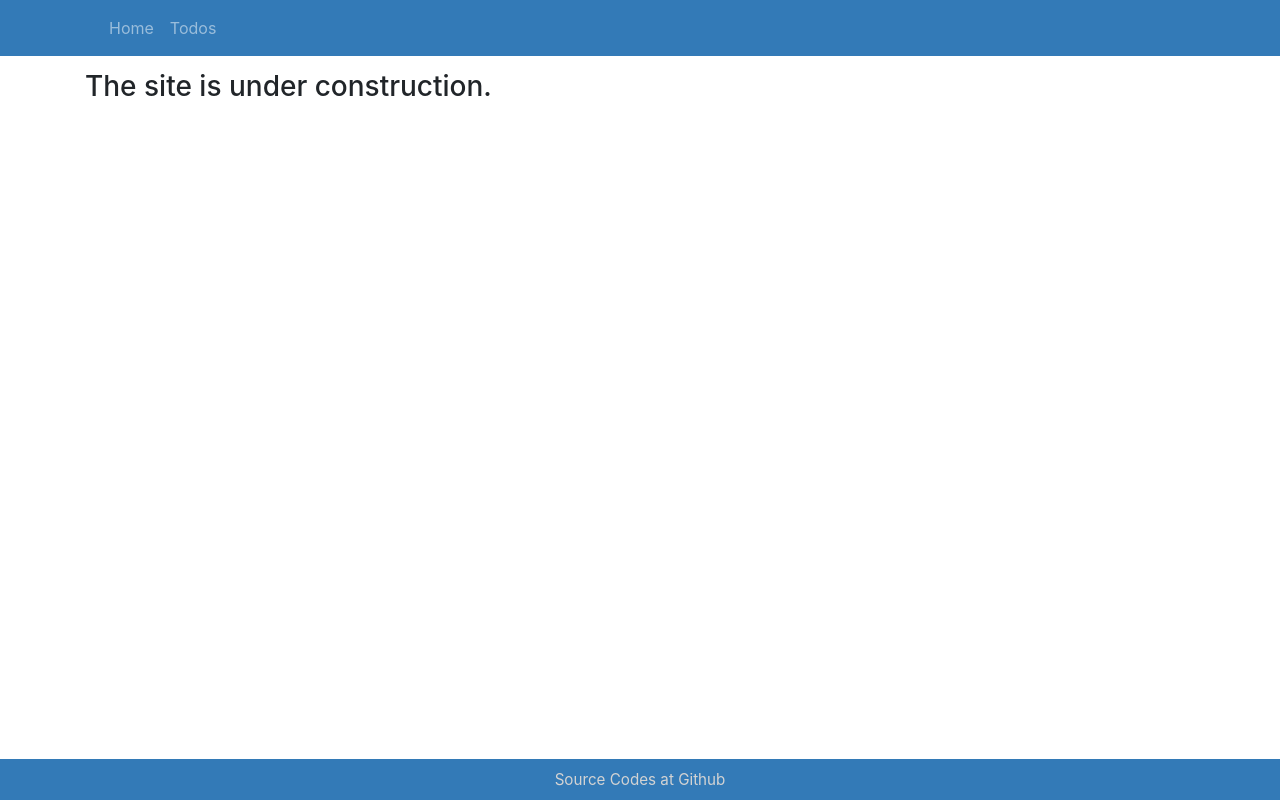
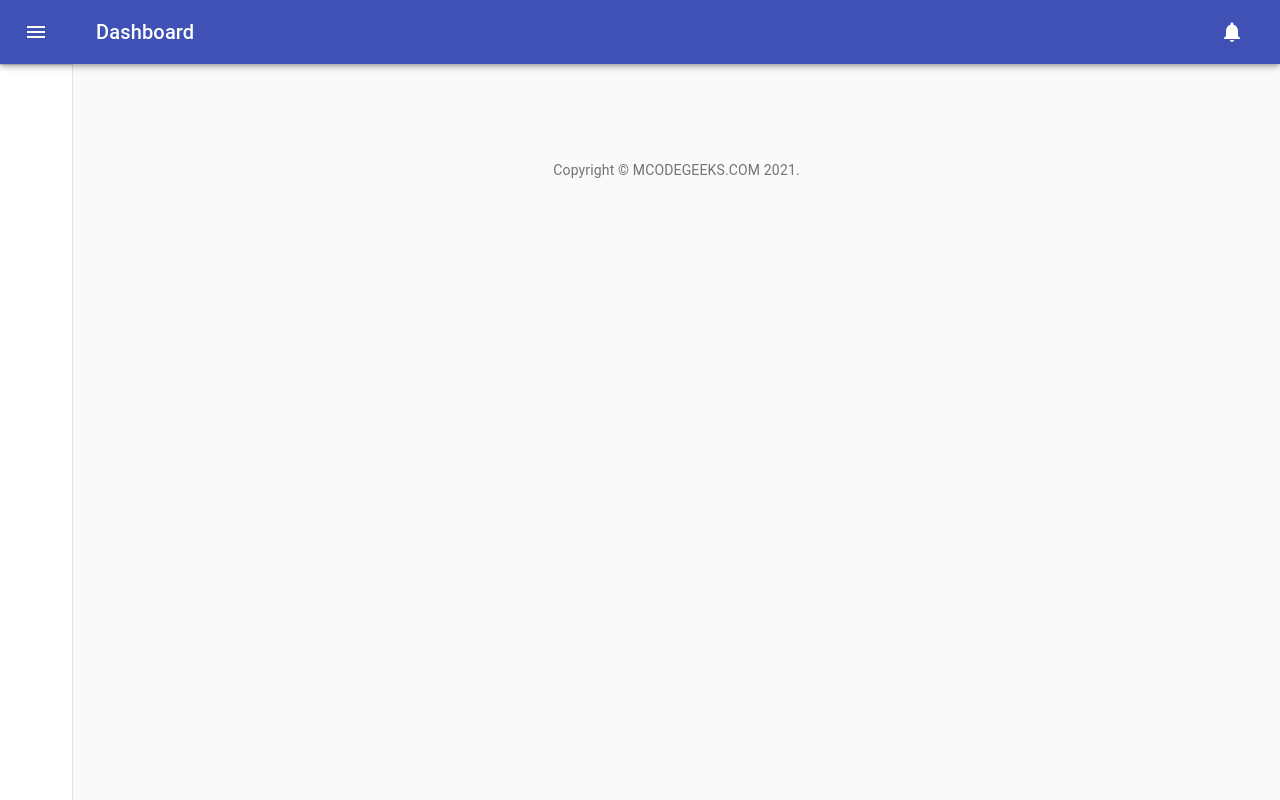
Before and after one commit to BrycenG007/React-Django-Docker, a React (Create React App) app in the folder frontend/: page / in a window 1280 px wide. Built offline with nearby package versions, Linux system fonts and the light colour scheme.

Commit message:
Replace bootstrap with material ui

```diff
--- a/frontend/src/components/App.css
+++ b/frontend/src/App.css
@@ -1,6 +1,7 @@
-
+/*
 .App {
   flex: 1 0 auto;
   padding-top: 70px;
   padding-bottom: 12px;
 }
+*/
--- /dev/null
+++ b/frontend/src/App.js
@@ -0,0 +1,238 @@
+import clsx from 'clsx';
+import React, { Component } from 'react';
+import { BrowserRouter as Router, Route, Switch } from 'react-router-dom';
+import { withStyles } from '@material-ui/core/styles';
+import {
+  CssBaseline,
+  AppBar,
+  Toolbar,
+  IconButton,
+  Typography,
+  Badge,
+  Drawer,
+  Divider,
+  Container,
+  Grid,
+  Box,
+  Link,
+} from '@material-ui/core';
+import MenuIcon from '@material-ui/icons/Menu';
+import NotificationsIcon from '@material-ui/icons/Notifications';
+import ChevronLeftIcon from '@material-ui/icons/ChevronLeft';
+
+const drawerWidth = 240;
+
+const useStyles = (theme) => ({
+  root: {
+    display: 'flex',
+  },
+  appBar: {
+    zIndex: theme.zIndex.drawer + 1,
+    transition: theme.transitions.create(['width', 'margin'], {
+      easing: theme.transitions.easing.sharp,
+      duration: theme.transitions.duration.leavingScreen,
+    }),
+  },
+  appBarShift: {
+    marginLeft: drawerWidth,
+    width: `calc(100% - ${drawerWidth}px)`,
+    transition: theme.transitions.create(['width', 'margin'], {
+      easing: theme.transitions.easing.sharp,
+      duration: theme.transitions.duration.enteringScreen,
+    }),
+  },
+  appBarSpacer: theme.mixins.toolbar,
+  menuButton: {
+    marginRight: 36,
+  },
+  hide: {
+    display: 'none',
+  },
+  drawer: {
+    width: drawerWidth,
+    flexShrink: 0,
+    whiteSpace: 'nowrap',
+  },
+  drawerOpen: {
+    width: drawerWidth,
+    transition: theme.transitions.create('width', {
+      easing: theme.transitions.easing.sharp,
+      duration: theme.transitions.duration.enteringScreen,
+    }),
+  },
+  drawerClose: {
+    transition: theme.transitions.create('width', {
+      easing: theme.transitions.easing.sharp,
+      duration: theme.transitions.duration.leavingScreen,
+    }),
+    overflowX: 'hidden',
+    width: theme.spacing(7) + 1,
+    [theme.breakpoints.up('sm')]: {
+      width: theme.spacing(9) + 1,
+    },
+  },
+  toolbar: {
+    display: 'flex',
+    alignItems: 'center',
+    justifyContent: 'flex-end',
+    padding: theme.spacing(0, 1),
+    // necessary for content to be below app bar
+    ...theme.mixins.toolbar,
+  },
+  title: {
+    flexGrow: 1,
+  },
+  content: {
+    flexGrow: 1,
+    height: '100vh',
+    overflow: 'auto',
+  },
+  container: {
+    paddingTop: theme.spacing(4),
+    paddingBottom: theme.spacing(4),
+  },
+});
+
+function Copyright() {
+  return (
+    <Typography
+      variant="body2"
+      color="textSecondary"
+      align="center"
+    >
+      {'Copyright © '}
+      <Link
+        color="inherit"
+        href="http://mcodegeeks.com/"
+      >
+        MCODEGEEKS.COM
+      </Link>{' '}
+      {new Date().getFullYear()}
+      {'.'}
+    </Typography>
+  );
+}
+
+class App extends Component {
+  state = {
+    open: false,
+    numNotification: 0,
+    title: 'Dashboard',
+  };
+
+  handleDrawerOpen = () => {
+    this.setState({ open: true });
+  };
+
+  handleDrawerClose = () => {
+    this.setState({ open: false });
+  };
+
+  render() {
+    const { classes } = this.props;
+    const { open, numNotification, title } = this.state;
+
+    return (
+      <div
+        className={classes.root}
+      >
+        <CssBaseline />
+        <AppBar
+          position="absolute"
+          className={clsx(classes.appBar, {
+            [classes.appBarShift]: open
+          })}
+        >
+          <Toolbar>
+            <IconButton
+              edge="start"
+              color="inherit"
+              aria-label="open drawer"
+              onClick={this.handleDrawerOpen}
+              className={clsx(classes.menuButton, {
+                [classes.hide]: open
+              })}
+            >
+              <MenuIcon />
+            </IconButton>
+            <Typography
+              variant="h6"
+              color="inherit"
+              noWrap
+              className={classes.title}
+            >
+              {title}
+            </Typography>
+            <IconButton
+              color="inherit"
+            >
+              <Badge
+                badgeContent={numNotification}
+                color="secondary"
+              >
+                <NotificationsIcon />
+              </Badge>
+            </IconButton>
+          </Toolbar>
+        </AppBar>
+        <Drawer
+          variant="permanent"
+          className={clsx(classes.drawer, {
+            [classes.drawerOpen]: open,
+            [classes.drawerClose]: !open,
+          })}
+          classes={{
+            paper: clsx({
+              [classes.drawerOpen]: open,
+              [classes.drawerClose]: !open,
+            }),
+          }}
+        >
+          <div
+            className={classes.toolbar}
+          >
+            <IconButton
+              onClick={this.handleDrawerClose}
+            >
+              <ChevronLeftIcon />
+            </IconButton>
+          </div>
+          <Divider />
+        </Drawer>
+        <main
+          className={classes.content}
+        >
+          <div
+            className={classes.appBarSpacer}
+          />
+          <Container
+            maxWidth="lg"
+            className={classes.container}
+          >
+            <Grid container spacing={3}>
+
+            </Grid>
+          </Container>
+          <Box pt={4}>
+            <Copyright />
+          </Box>
+        </main>
+      </div>
+    );
+  }
+}
+
+export default withStyles(useStyles)(App);
+
+/*
+import NotFoundPage from './NotFoundPage';
+import HomePage from './HomePage';
+import TodoPage from './todo/TodoPage';
+*/
+/*
+  <Switch>
+    <Route path="/" component={HomePage} exact />
+    <Route path="/todos" component={TodoPage} />
+    <Route component={NotFoundPage} />
+  </Switch>
+ */
--- a/frontend/src/components/App.js
+++ /dev/null
@@ -1,25 +0,0 @@
-import React, { Component } from 'react';
-import { BrowserRouter as Router, Route, Switch } from 'react-router-dom';
-import './App.css';
-
-import NotFoundPage from './NotFoundPage';
-import HomePage from './HomePage';
-import TodoPage from './todo/TodoPage';
-
-class App extends Component {
-  render() {
-    return (
-      <div className="App">
-        <main>
-          <Switch>
-            <Route path="/" component={HomePage} exact />
-            <Route path="/todos" component={TodoPage} />
-            <Route component={NotFoundPage} />
-          </Switch>
-        </main>
-      </div>
-    );
-  }
-}
-
-export default App;
--- a/frontend/src/index.css
+++ b/frontend/src/index.css
@@ -1,3 +1,4 @@
+/*
 html,
 body {
   height: 100%;
@@ -44,3 +45,4 @@ footer a:hover {
   background-color: #377bb5 !important;
   border: inherit;
 }
+*/
--- a/frontend/src/index.js
+++ b/frontend/src/index.js
@@ -3,15 +3,25 @@ import ReactDOM from 'react-dom';
 import { BrowserRouter as Router } from 'react-router-dom';
 import { Provider } from 'react-redux';
 import { configureStore } from './redux/store';
-import 'bootstrap/dist/css/bootstrap.css';
+import App from './App';
 import './index.css';
-import App from './components/App';
+
+
+
+/*
+
 import NavBar from './components/NavBar';
 import Footer from './components/Footer';
 import 'bootstrap/dist/js/bootstrap.js';
-
+*/
 ReactDOM.render(
   <React.StrictMode>
+    <App />
+  </React.StrictMode>,
+  document.getElementById('root')
+);
+
+/*
     <Router>
       <NavBar />
       <Provider
@@ -21,6 +31,4 @@ ReactDOM.render(
       </Provider>
     </Router>
     <Footer />
-  </React.StrictMode>,
-  document.getElementById('root')
-);
+    */
```
Also changed, not shown: frontend/package.json (+3 -4 lines), 2 other files (tests, documents, lock files or other folders).
